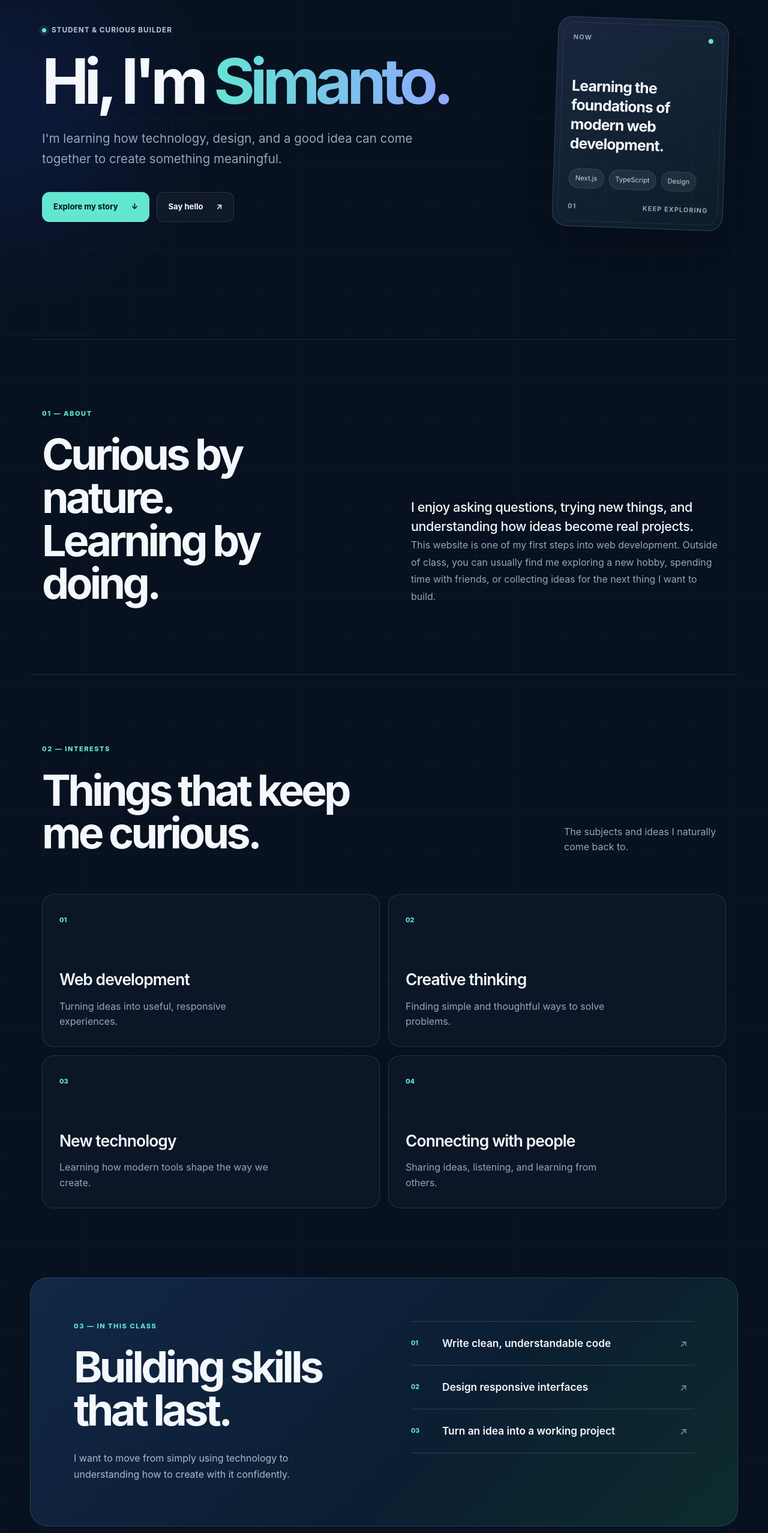
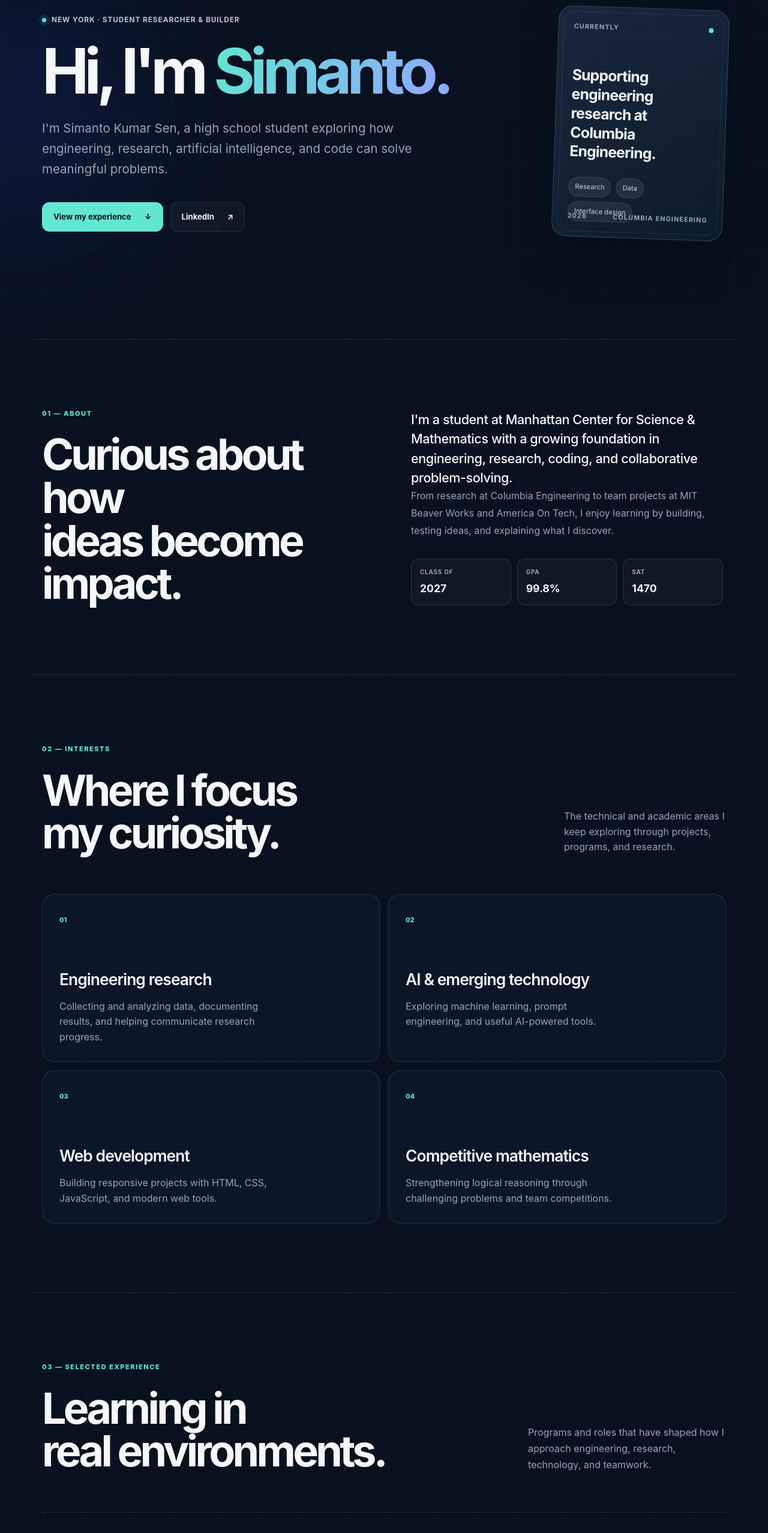
Before and after one commit to simanto7711/cs3_test, a Next.js app: page / in a window 1280 px wide. Shown: the part 234-2789 px from the top of the page at 60% size. Built offline with nearby package versions, Linux system fonts and the light colour scheme.

Commit message:
Personalize portfolio from LinkedIn profile

```diff
--- a/app/globals.css
+++ b/app/globals.css
@@ -94,6 +94,10 @@ main {
 .aboutCopy { align-self: end; max-width: 520px; }
 .aboutCopy p { color: var(--muted); line-height: 1.8; }
 .aboutCopy .lead { color: var(--text); font-size: 1.35rem; font-weight: 520; letter-spacing: -.02em; line-height: 1.5; }
+.profileFacts { display: grid; gap: 10px; grid-template-columns: repeat(3, 1fr); margin-top: 32px; }
+.profileFacts div { background: rgba(255,255,255,.035); border: 1px solid var(--line); border-radius: 13px; display: flex; flex-direction: column; padding: 14px; }
+.profileFacts span { color: var(--muted); font-size: .62rem; font-weight: 750; letter-spacing: .08em; text-transform: uppercase; }
+.profileFacts strong { font-size: 1.1rem; margin-top: 7px; }
 .sectionIntro { align-items: end; display: flex; gap: 50px; justify-content: space-between; }
 .sectionIntro > p { color: var(--muted); line-height: 1.6; max-width: 270px; }
 
@@ -103,6 +107,16 @@ main {
 .cardNumber { color: var(--accent); font-size: .68rem; font-weight: 800; }
 .interestCard h3 { font-size: 1.65rem; font-weight: 620; letter-spacing: -.035em; margin: 70px 0 12px; }
 .interestCard p { color: var(--muted); line-height: 1.6; margin: 0; max-width: 360px; }
+
+.experienceIntro { align-items: end; display: flex; gap: 50px; justify-content: space-between; }
+.experienceIntro > p { color: var(--muted); line-height: 1.7; margin: 0; max-width: 330px; }
+.experienceList { margin-top: 65px; }
+.experienceItem { align-items: start; border-top: 1px solid var(--line); display: grid; gap: 28px; grid-template-columns: 150px minmax(190px, .8fr) 1.2fr; padding: 30px 0; }
+.experienceItem:last-child { border-bottom: 1px solid var(--line); }
+.experienceItem time { color: var(--accent); font-size: .68rem; font-weight: 750; letter-spacing: .04em; padding-top: 4px; text-transform: uppercase; }
+.experienceItem h3 { font-size: 1.15rem; letter-spacing: -.025em; margin: 0 0 7px; }
+.experienceOrg { color: #b8c5ff; font-size: .78rem; margin: 0; }
+.experienceDescription { color: var(--muted); font-size: .88rem; line-height: 1.75; margin: 0; }
 
 .learningSection { background: linear-gradient(135deg, #122747, #0b1e32 58%, #0d2c2c); border: 1px solid rgba(159,185,218,.18); border-radius: 30px; display: grid; gap: 90px; grid-template-columns: 1fr 1fr; margin-bottom: 110px; padding: 72px; }
 .learningCopy > p:last-child { color: #a9bbce; line-height: 1.7; margin-top: 30px; max-width: 470px; }
@@ -135,10 +149,13 @@ footer p:last-child { justify-self: end; }
   .hero h1 { font-size: clamp(4rem, 19vw, 6rem); }
   .nowCard { min-height: 300px; transform: none; }
   .aboutSection, .learningSection { gap: 55px; grid-template-columns: 1fr; }
+  .profileFacts { grid-template-columns: 1fr; }
   .section { padding: 85px 20px; }
-  .sectionIntro { align-items: start; flex-direction: column; }
+  .sectionIntro, .experienceIntro { align-items: start; flex-direction: column; }
   .interestGrid { grid-template-columns: 1fr; margin-top: 45px; }
   .interestCard { min-height: 220px; }
+  .experienceList { margin-top: 45px; }
+  .experienceItem { gap: 15px; grid-template-columns: 1fr; }
   .learningSection { border-left: 0; border-radius: 0; border-right: 0; margin-bottom: 75px; padding: 75px 20px; }
   .connect { border-radius: 0; margin-bottom: 0; padding: 85px 20px; }
   footer { gap: 20px; grid-template-columns: 1fr auto; }
--- a/app/layout.tsx
+++ b/app/layout.tsx
@@ -2,8 +2,9 @@ import type { Metadata } from "next";
 import "./globals.css";
 
 export const metadata: Metadata = {
-  title: "Simanto — Personal Website",
-  description: "Simanto's personal website about creativity, technology, and learning.",
+  title: "Simanto Kumar Sen — Student Researcher & Builder",
+  description:
+    "The portfolio of Simanto Kumar Sen, a student exploring engineering, research, artificial intelligence, and web development.",
   icons: {
     icon: "/favicon.svg",
     shortcut: "/favicon.svg",
--- a/app/page.tsx
+++ b/app/page.tsx
@@ -1,30 +1,72 @@
 const interests = [
   {
     number: "01",
-    title: "Web development",
-    description: "Turning ideas into useful, responsive experiences.",
+    title: "Engineering research",
+    description:
+      "Collecting and analyzing data, documenting results, and helping communicate research progress.",
   },
   {
     number: "02",
-    title: "Creative thinking",
-    description: "Finding simple and thoughtful ways to solve problems.",
+    title: "AI & emerging technology",
+    description:
+      "Exploring machine learning, prompt engineering, and useful AI-powered tools.",
   },
   {
     number: "03",
-    title: "New technology",
-    description: "Learning how modern tools shape the way we create.",
+    title: "Web development",
+    description:
+      "Building responsive projects with HTML, CSS, JavaScript, and modern web tools.",
   },
   {
     number: "04",
-    title: "Connecting with people",
-    description: "Sharing ideas, listening, and learning from others.",
+    title: "Competitive mathematics",
+    description:
+      "Strengthening logical reasoning through challenging problems and team competitions.",
+  },
+];
+
+const experiences = [
+  {
+    period: "Jun 2026 — Present",
+    role: "Research Intern",
+    organization: "Columbia Engineering",
+    description:
+      "Supporting active engineering research through data collection and analysis, interface design, database development, and research documentation.",
+  },
+  {
+    period: "Mar — May 2026",
+    role: "Engineering & AI Student",
+    organization: "MIT Beaver Works Institute",
+    description:
+      "Designed engineering and coding projects around real-world challenges while exploring artificial intelligence and emerging technologies in teams.",
+  },
+  {
+    period: "Jul 2025 — May 2026",
+    role: "Technical Researcher",
+    organization: "America On Tech",
+    description:
+      "Developed coding, leadership, and professional skills through Tech Flex Leaders and built an AI-powered chatbot during an intensive AI foundations program.",
+  },
+  {
+    period: "Oct 2025 — May 2026",
+    role: "Lead",
+    organization: "ACE Mentor Program",
+    description:
+      "Explored practical engineering and building design, including foundational mechanical, electrical, and plumbing concepts.",
+  },
+  {
+    period: "Jun — Aug 2024",
+    role: "Student Developer",
+    organization: "All Star Code",
+    description:
+      "Built a personal portfolio and interactive JavaScript projects while learning HTML, CSS, coding fundamentals, and technology career skills.",
   },
 ];
 
 const learningGoals = [
-  "Write clean, understandable code",
-  "Design responsive interfaces",
-  "Turn an idea into a working project",
+  "Build clear, user-centered interfaces",
+  "Strengthen full-stack development fundamentals",
+  "Turn research and ideas into useful digital products",
 ];
 
 export default function Home() {
@@ -36,7 +78,7 @@ export default function Home() {
         </a>
         <div className="navLinks">
           <a href="#about">About</a>
-          <a href="#interests">Interests</a>
+          <a href="#experience">Experience</a>
           <a href="#learning">Learning</a>
         </div>
         <div className="navActions">
@@ -53,39 +95,46 @@ export default function Home() {
         <div className="heroGlow" aria-hidden="true" />
         <div className="heroCopy">
           <div className="availability">
-            <span aria-hidden="true" /> Student &amp; curious builder
+            <span aria-hidden="true" /> New York · Student researcher &amp;
+            builder
           </div>
           <h1>
             Hi, I&apos;m <span>Simanto.</span>
           </h1>
           <p className="heroIntro">
-            I&apos;m learning how technology, design, and a good idea can come
-            together to create something meaningful.
+            I&apos;m Simanto Kumar Sen, a high school student exploring how
+            engineering, research, artificial intelligence, and code can solve
+            meaningful problems.
           </p>
           <div className="heroActions">
-            <a className="button primary" href="#about">
-              Explore my story <span aria-hidden="true">↓</span>
+            <a className="button primary" href="#experience">
+              View my experience <span aria-hidden="true">↓</span>
             </a>
-            <a className="button secondary" href="mailto:hello@example.com">
-              Say hello <span aria-hidden="true">↗</span>
+            <a
+              className="button secondary"
+              href="https://www.linkedin.com/in/simanto-kumar-sen-016285424/"
+              target="_blank"
+              rel="noreferrer"
+            >
+              LinkedIn <span aria-hidden="true">↗</span>
             </a>
           </div>
         </div>
 
         <aside className="nowCard" aria-label="What I am currently focused on">
           <div className="cardTop">
-            <span>Now</span>
+            <span>Currently</span>
             <span className="cardDot" aria-hidden="true" />
           </div>
-          <p>Learning the foundations of modern web development.</p>
-          <div className="skillTags" aria-label="Skills I am exploring">
-            <span>Next.js</span>
-            <span>TypeScript</span>
-            <span>Design</span>
+          <p>Supporting engineering research at Columbia Engineering.</p>
+          <div className="skillTags" aria-label="Current areas of focus">
+            <span>Research</span>
+            <span>Data</span>
+            <span>Interface design</span>
           </div>
           <div className="cardFooter">
-            <span>01</span>
-            <span>Keep exploring</span>
+            <span>2026</span>
+            <span>Columbia Engineering</span>
           </div>
         </aside>
       </section>
@@ -93,19 +142,37 @@ export default function Home() {
       <section className="section aboutSection" id="about">
         <div className="sectionHeading">
           <p className="sectionLabel">01 — About</p>
-          <h2>Curious by nature.<br />Learning by doing.</h2>
+          <h2>
+            Curious about how
+            <br />
+            ideas become impact.
+          </h2>
         </div>
         <div className="aboutCopy">
           <p className="lead">
-            I enjoy asking questions, trying new things, and understanding how
-            ideas become real projects.
+            I&apos;m a student at Manhattan Center for Science &amp;
+            Mathematics with a growing foundation in engineering, research,
+            coding, and collaborative problem-solving.
           </p>
           <p>
-            This website is one of my first steps into web development. Outside
-            of class, you can usually find me exploring a new hobby, spending
-            time with friends, or collecting ideas for the next thing I want to
-            build.
+            From research at Columbia Engineering to team projects at MIT
+            Beaver Works and America On Tech, I enjoy learning by building,
+            testing ideas, and explaining what I discover.
           </p>
+          <div className="profileFacts" aria-label="Academic highlights">
+            <div>
+              <span>Class of</span>
+              <strong>2027</strong>
+            </div>
+            <div>
+              <span>GPA</span>
+              <strong>99.8%</strong>
+            </div>
+            <div>
+              <span>SAT</span>
+              <strong>1470</strong>
+            </div>
+          </div>
         </div>
       </section>
 
@@ -113,9 +180,16 @@ export default function Home() {
         <div className="sectionIntro">
           <div>
             <p className="sectionLabel">02 — Interests</p>
-            <h2>Things that keep<br />me curious.</h2>
+            <h2>
+              Where I focus
+              <br />
+              my curiosity.
+            </h2>
           </div>
-          <p>The subjects and ideas I naturally come back to.</p>
+          <p>
+            The technical and academic areas I keep exploring through projects,
+            programs, and research.
+          </p>
         </div>
         <div className="interestGrid">
           {interests.map((interest) => (
@@ -128,13 +202,51 @@ export default function Home() {
         </div>
       </section>
 
+      <section className="section experienceSection" id="experience">
+        <div className="experienceIntro">
+          <div>
+            <p className="sectionLabel">03 — Selected experience</p>
+            <h2>
+              Learning in
+              <br />
+              real environments.
+            </h2>
+          </div>
+          <p>
+            Programs and roles that have shaped how I approach engineering,
+            research, technology, and teamwork.
+          </p>
+        </div>
+        <div className="experienceList">
+          {experiences.map((experience) => (
+            <article
+              className="experienceItem"
+              key={`${experience.organization}-${experience.role}`}
+            >
+              <time>{experience.period}</time>
+              <div>
+                <h3>{experience.role}</h3>
+                <p className="experienceOrg">{experience.organization}</p>
+              </div>
+              <p className="experienceDescription">
+                {experience.description}
+              </p>
+            </article>
+          ))}
+        </div>
+      </section>
+
       <section className="section learningSection" id="learning">
         <div className="learningCopy">
-          <p className="sectionLabel">03 — In this class</p>
-          <h2>Building skills<br />that last.</h2>
+          <p className="sectionLabel">04 — In this class</p>
+          <h2>
+            Building skills
+            <br />
+            that connect.
+          </h2>
           <p>
-            I want to move from simply using technology to understanding how
-            to create with it confidently.
+            I want to connect my research and engineering experience with the
+            ability to design and build polished digital products.
           </p>
         </div>
         <ol className="goalList">
@@ -142,26 +254,46 @@ export default function Home() {
             <li key={goal}>
               <span>0{index + 1}</span>
               <p>{goal}</p>
-              <span className="goalArrow" aria-hidden="true">↗</span>
+              <span className="goalArrow" aria-hidden="true">
+                ↗
+              </span>
             </li>
           ))}
         </ol>
       </section>
 
       <section className="connect" id="connect">
-        <p className="sectionLabel">04 — Connect</p>
-        <h2>Let&apos;s make something<br />worth sharing.</h2>
-        <p>Find me online or send me a note.</p>
+        <p className="sectionLabel">05 — Connect</p>
+        <h2>
+          Let&apos;s build something
+          <br />
+          meaningful.
+        </h2>
+        <p>Connect with me to talk about engineering, research, or technology.</p>
         <div className="socialLinks">
-          <a href="https://github.com/" target="_blank" rel="noreferrer">GitHub ↗</a>
-          <a href="https://www.linkedin.com/" target="_blank" rel="noreferrer">LinkedIn ↗</a>
-          <a href="mailto:hello@example.com">Email ↗</a>
+          <a
+            href="https://github.com/simanto7711"
+            target="_blank"
+            rel="noreferrer"
+          >
+            GitHub ↗
+          </a>
+          <a
+            href="https://www.linkedin.com/in/simanto-kumar-sen-016285424/"
+            target="_blank"
+            rel="noreferrer"
+          >
+            LinkedIn ↗
+          </a>
+          <a href="mailto:ss7711@columbia.edu">Email ↗</a>
         </div>
       </section>
 
       <footer>
-        <a className="wordmark" href="#top">Simanto<span>.</span></a>
-        <p>Designed &amp; built with curiosity</p>
+        <a className="wordmark" href="#top">
+          Simanto<span>.</span>
+        </a>
+        <p>Research · Engineering · Technology</p>
         <p>© 2026</p>
       </footer>
     </main>
```
